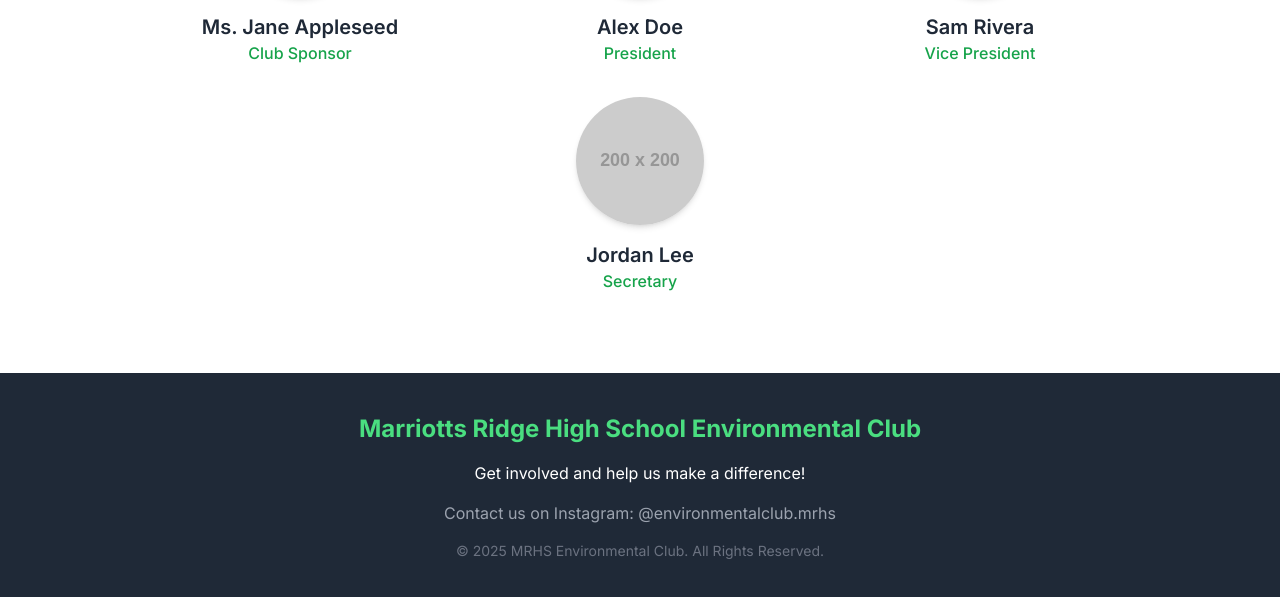
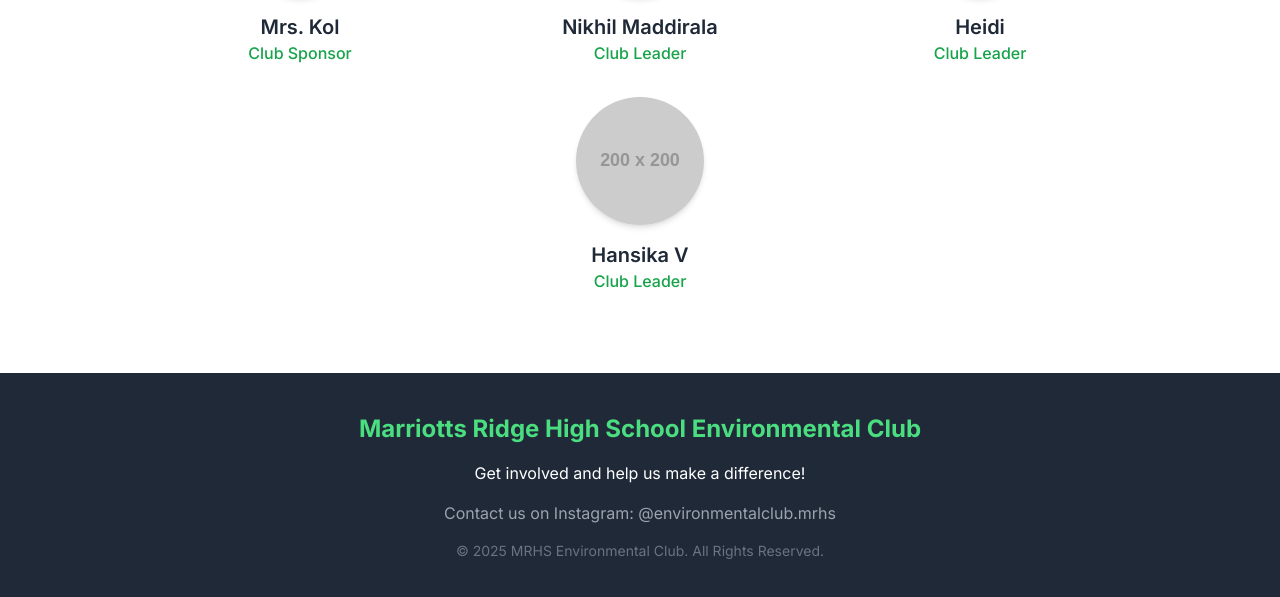
Before and after one commit to NikhilM61/MRHSenviornmentalclub, a plain HTML site: page index.html in a window 1280 px wide. Shown: the part 2214-2811 px from the top of the page. Drawn offline with nearby package versions, Linux system fonts and the light colour scheme; placeholder pictures from the web are drawn by us.

Commit message:
Update leader names and add favicon

```diff
--- a/index.html
+++ b/index.html
@@ -3,6 +3,7 @@
     <meta charset="UTF-8">
     <meta name="viewport" content="width=device-width, initial-scale=1.0">
     <title>MRHS Environmental Club | Home</title>
+    <link rel="icon" href="MRHSENVLOGO.png">
     <script src="https://cdn.tailwindcss.com"></script>
     <link rel="preconnect" href="https://fonts.googleapis.com">
     <link rel="preconnect" href="https://fonts.gstatic.com" crossorigin>
@@ -125,26 +126,26 @@
                     <!-- Leader Card -->
                     <div class="text-center w-full sm:w-1/2 md:w-1/3 lg:w-1/4">
                         <img src="https://placehold.co/200x200/9CA3AF/FFFFFF?text=Sponsor" alt="Club Sponsor" class="w-32 h-32 mx-auto rounded-full shadow-md mb-4">
-                        <h3 class="text-xl font-semibold">Ms. Jane Appleseed</h3>
+                        <h3 class="text-xl font-semibold">Mrs. Kol</h3>
                         <p class="text-green-600 font-medium">Club Sponsor</p>
                     </div>
                     <!-- Leader Card -->
                     <div class="text-center w-full sm:w-1/2 md:w-1/3 lg:w-1/4">
-                        <img src="https://placehold.co/200x200/9CA3AF/FFFFFF?text=Leader" alt="Club President" class="w-32 h-32 mx-auto rounded-full shadow-md mb-4">
-                        <h3 class="text-xl font-semibold">Alex Doe</h3>
-                        <p class="text-green-600 font-medium">President</p>
+                        <img src="https://placehold.co/200x200/9CA3AF/FFFFFF?text=Leader" alt="Club Leader" class="w-32 h-32 mx-auto rounded-full shadow-md mb-4">
+                        <h3 class="text-xl font-semibold">Nikhil Maddirala</h3>
+                        <p class="text-green-600 font-medium">Club Leader</p>
                     </div>
                     <!-- Leader Card -->
                     <div class="text-center w-full sm:w-1/2 md:w-1/3 lg:w-1/4">
-                        <img src="https://placehold.co/200x200/9CA3AF/FFFFFF?text=Leader" alt="Club Vice President" class="w-32 h-32 mx-auto rounded-full shadow-md mb-4">
-                        <h3 class="text-xl font-semibold">Sam Rivera</h3>
-                        <p class="text-green-600 font-medium">Vice President</p>
+                        <img src="https://placehold.co/200x200/9CA3AF/FFFFFF?text=Leader" alt="Club Leader" class="w-32 h-32 mx-auto rounded-full shadow-md mb-4">
+                        <h3 class="text-xl font-semibold">Heidi</h3>
+                        <p class="text-green-600 font-medium">Club Leader</p>
                     </div>
                     <!-- Leader Card -->
                     <div class="text-center w-full sm:w-1/2 md:w-1/3 lg:w-1/4">
-                        <img src="https://placehold.co/200x200/9CA3AF/FFFFFF?text=Leader" alt="Club Secretary" class="w-32 h-32 mx-auto rounded-full shadow-md mb-4">
-                        <h3 class="text-xl font-semibold">Jordan Lee</h3>
-                        <p class="text-green-600 font-medium">Secretary</p>
+                        <img src="https://placehold.co/200x200/9CA3AF/FFFFFF?text=Leader" alt="Club Leader" class="w-32 h-32 mx-auto rounded-full shadow-md mb-4">
+                        <h3 class="text-xl font-semibold">Hansika V</h3>
+                        <p class="text-green-600 font-medium">Club Leader</p>
                     </div>
                 </div>
             </div>
```
